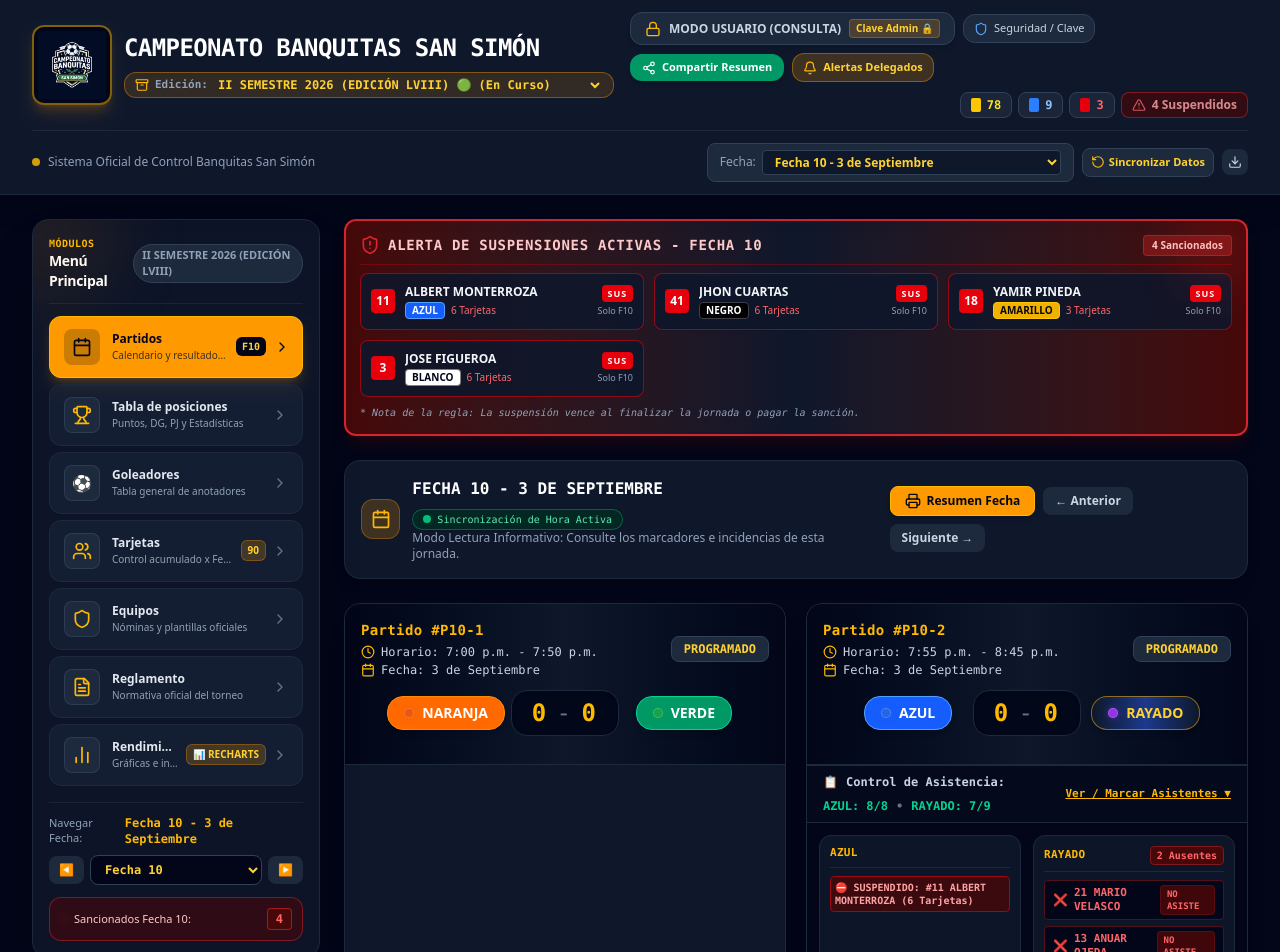
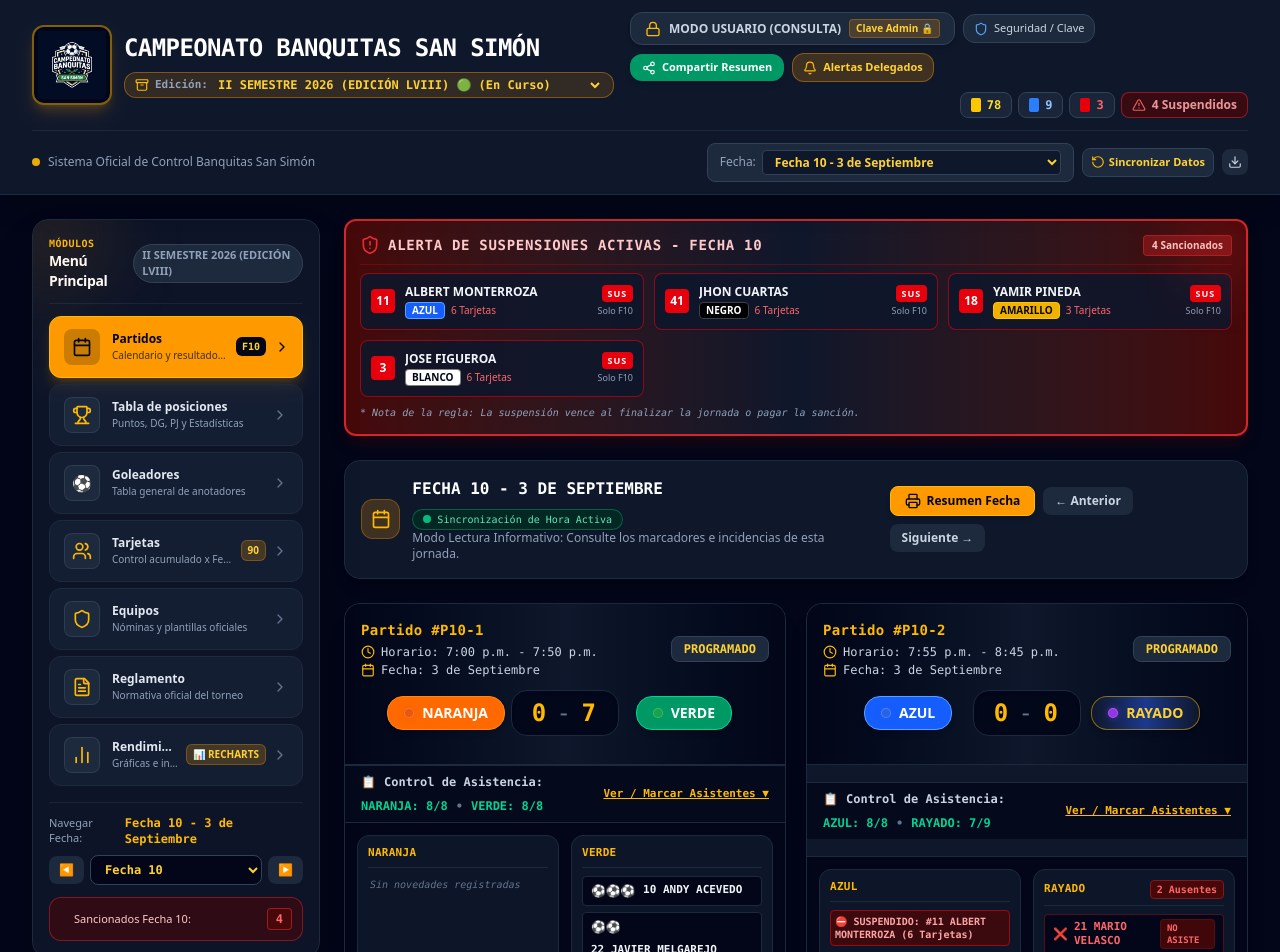
Before and after one commit to fundigecolui/CAMPEONATO-BANQUITA, a React (Vite) app: page / in a window 1280 px wide. Shown: the top 952 px of the page. Built offline with nearby package versions, Linux system fonts and the light colour scheme.

Commit message:
feat: update data for fecha 10
Add goals for match 10 and increment version.

```diff
--- a/src/App.tsx
+++ b/src/App.tsx
@@ -62,7 +62,7 @@ const getInitialDataForEdition = (editionId: string) => {
       matches: MATCHES_2026_2,
       currentFecha: 10,
       maxUnlockedFecha: 14,
-      v: 114,
+      v: 116,
     };
   }
   if (editionId === '2026-1') {
--- a/src/data/edition2026_2.ts
+++ b/src/data/edition2026_2.ts
@@ -380,6 +380,16 @@ export const GOALS_2026_2: GoalRecord[] = [
   // AZUL (1) vs NARANJA (1)
   { id: 'g9-13', playerId: 403, fecha: 9, teamId: 'AZUL', createdAt: new Date('2026-09-01').toISOString() }, // OSCAR PACHECO (AZUL)
   { id: 'g9-14', playerId: 427, fecha: 9, teamId: 'NARANJA', createdAt: new Date('2026-09-01').toISOString() }, // JORGE LOZANO (NARANJA)
+
+  // Fecha 10 (3 de Septiembre)
+  // NARANJA (0) vs VERDE (7)
+  { id: 'g10-1', playerId: 409, fecha: 10, teamId: 'VERDE', createdAt: new Date('2026-09-03').toISOString() }, // ANDY ACEVEDO (VERDE - Gol 1)
+  { id: 'g10-2', playerId: 409, fecha: 10, teamId: 'VERDE', createdAt: new Date('2026-09-03').toISOString() }, // ANDY ACEVEDO (VERDE - Gol 2)
+  { id: 'g10-3', playerId: 409, fecha: 10, teamId: 'VERDE', createdAt: new Date('2026-09-03').toISOString() }, // ANDY ACEVEDO (VERDE - Gol 3)
+  { id: 'g10-4', playerId: 411, fecha: 10, teamId: 'VERDE', createdAt: new Date('2026-09-03').toISOString() }, // LUIS PACHECO (VERDE - Gol 1)
+  { id: 'g10-5', playerId: 411, fecha: 10, teamId: 'VERDE', createdAt: new Date('2026-09-03').toISOString() }, // LUIS PACHECO (VERDE - Gol 2)
+  { id: 'g10-6', playerId: 412, fecha: 10, teamId: 'VERDE', createdAt: new Date('2026-09-03').toISOString() }, // JAVIER MELGAREJO (VERDE - Gol 1)
+  { id: 'g10-7', playerId: 412, fecha: 10, teamId: 'VERDE', createdAt: new Date('2026-09-03').toISOString() }, // JAVIER MELGAREJO (VERDE - Gol 2)
 ];
 
 // Official Fechas for II Semestre 2026 (Vuelta 1: Fechas 1 a 7, Vuelta 2: Fechas 8 a 14)
@@ -873,7 +883,7 @@ const INITIAL_FECHAS_2026_2: Match[] = [
   },
 
   // FECHA 10 (3. FECHA II Ronda: 3 Vs 5, 4 Vs 8, 1 Vs 6, 2 Vs 7)
-  { id: 'P10-1', fecha: 10, homeTeamId: 'NARANJA', awayTeamId: 'VERDE', homeGoals: 0, awayGoals: 0, isPlayed: false, dateStr: '3 de Septiembre' },
+  { id: 'P10-1', fecha: 10, homeTeamId: 'NARANJA', awayTeamId: 'VERDE', homeGoals: 0, awayGoals: 7, isPlayed: true, status: 'FINALIZADO', dateStr: '3 de Septiembre' },
   {
     id: 'P10-2',
     fecha: 10,
```
